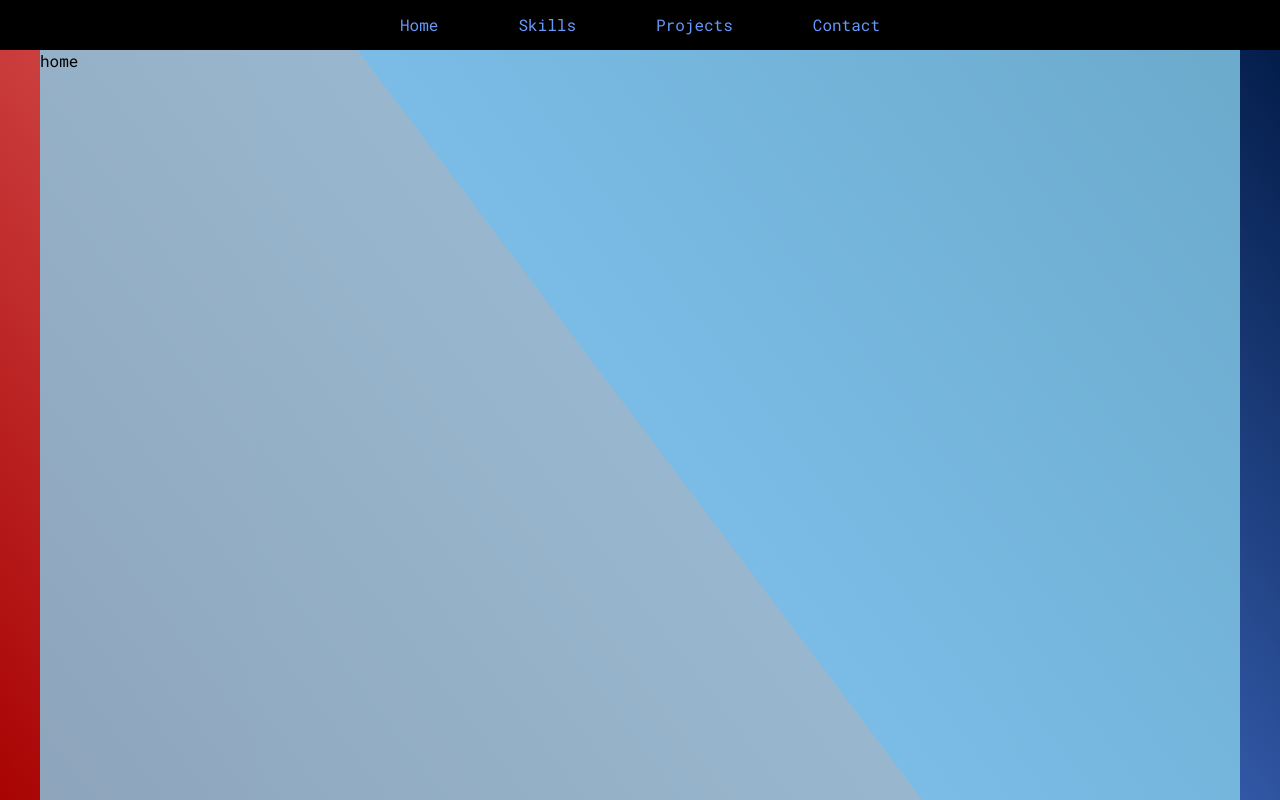
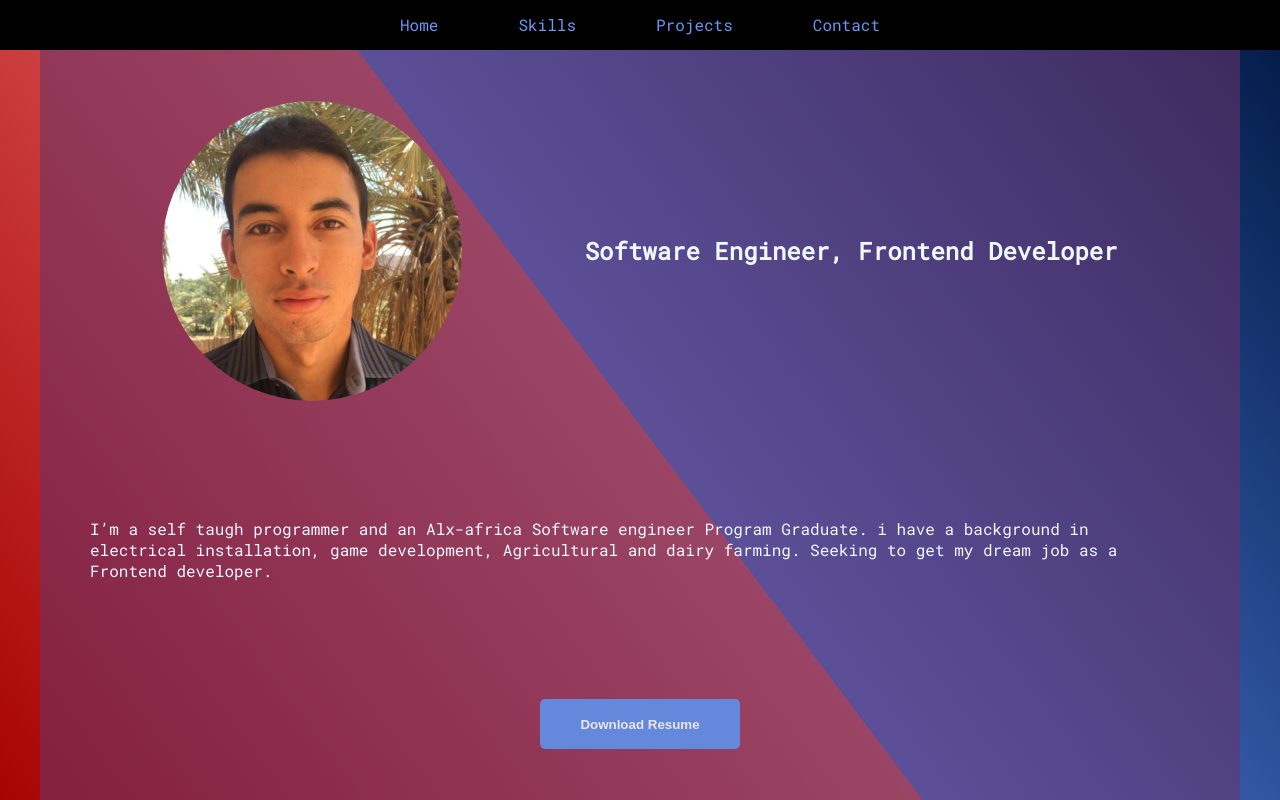
Before and after one commit to Elmahdi1962/portfolio, a React (Create React App) app: page / in a window 1280 px wide. Built offline with nearby package versions, Linux system fonts and the light colour scheme.

Commit message:
basic home section

```diff
--- a/src/components/home/Home.tsx
+++ b/src/components/home/Home.tsx
@@ -5,7 +5,17 @@ export interface HomeProps {}
 export default function Home(props: HomeProps) {
   return (
     <section id="home" className="home-container">
-      <div className="home-wrapper">home</div>
+      <div className="home-wrapper">
+        <img src="images/mypic.jpg" alt="my picture" id="profile-picture" />
+        <h1>Software Engineer, Frontend Developer</h1>
+        <p>
+          I’m a self taugh programmer and an Alx-africa Software engineer
+          Program Graduate. i have a background in electrical installation, game
+          development, Agricultural and dairy farming. Seeking to get my dream
+          job as a Frontend developer.
+        </p>
+        <button>Download Resume</button>
+      </div>
     </section>
   );
 }
--- a/src/components/home/home.css
+++ b/src/components/home/home.css
@@ -14,6 +14,41 @@
     height: calc(100vh - var(--navbar-height));
     max-height: calc(100vh - var(--navbar-height));
     min-height: calc(100vh - var(--navbar-height));
-    background-color: rgba(135, 207, 235, 0.798);
+    background-color: rgba(104, 51, 107, 0.576);
     margin: auto;
+    display: flex;
+    justify-content: space-evenly;
+    align-items: center;
+    flex-wrap: wrap;
 }
+
+#profile-picture {
+    width: 300px;
+    border-radius: 50%;
+}
+
+.home-wrapper h1 {
+    color: aliceblue;
+}
+
+.home-wrapper p {
+    color: aliceblue;
+    width: 100%;
+    padding: 0 50px;
+}
+
+.home-wrapper button {
+    height: 50px;
+    width: 200px;
+    background-color: rgb(100, 136, 220);
+    border-radius: 5px;
+    border: none;
+    color: rgb(236, 229, 243);
+    font-size: 14;
+    font-weight: bold;
+}
+
+.home-wrapper button:hover {
+    background-color: rgba(100, 136, 220, 0.789);
+    cursor: pointer;
+}
```
Also changed, not shown: public/images/mypic.jpg (added).
